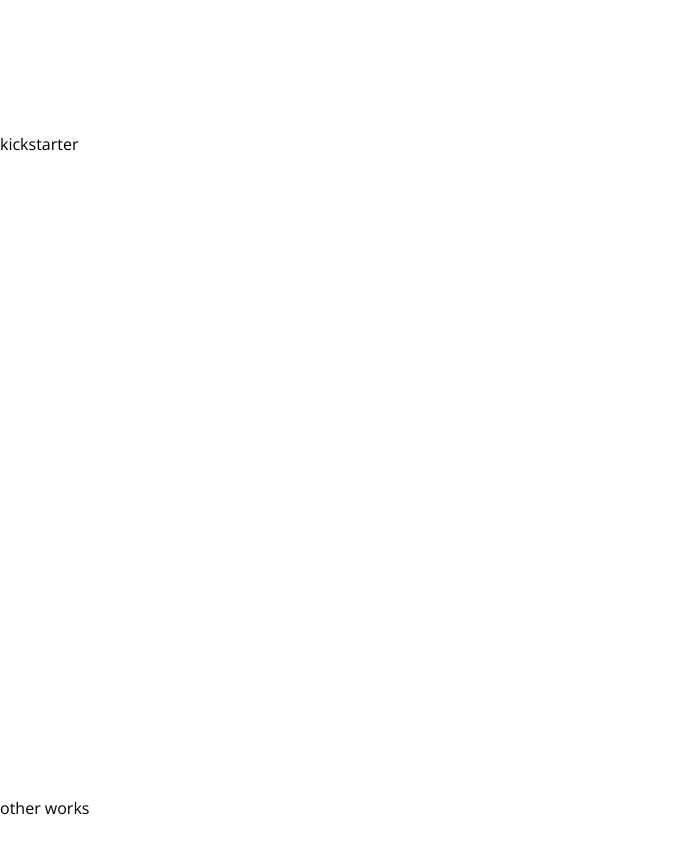
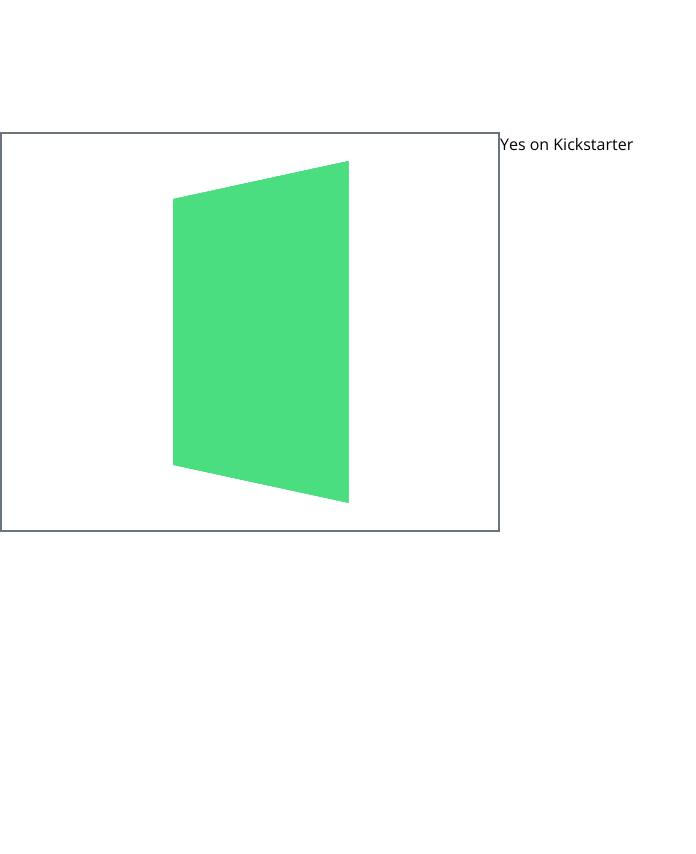
Before and after one commit to skepfusky/art-and-biro-comic-remastered, a Next.js app: page / in a window 1280 px wide. Shown: the part 1860-2714 px from the top of the page, without its empty margins (0-696 px from the left). Built offline with nearby package versions, Linux system fonts and the light colour scheme.

Commit message:
css is pain

```diff
--- /dev/null
+++ b/src/components/home/Kickstarter.module.scss
@@ -0,0 +1,40 @@
+.book-container {
+  @apply border-2 border-gray-500 grid place-items-center w-[500px] h-[400px];
+  transform-style: preserve-3d;
+  perspective: 400px;
+  --book-h: 300px;
+  --book-w: 200px;
+}
+
+.book {
+  position: relative;
+  width: var(--book-w);
+  height: var(--book-h);
+  transform: rotateY(-30deg);
+
+  &::before {
+    content: "";
+    @apply bg-red-400;
+    position: absolute;
+    width: 30px;
+    height: calc(var(--book-h) - 2 * 3px);
+    top: 3px;
+    transform: translateX(calc(var(--book-w) - 50px / 2 - 3px)) rotateY(90deg) translateX(calc(50px / 2));
+  }
+
+  > :first-child {
+    @apply bg-green-400;
+    width: var(--book-w);
+    height: var(--book-h);
+  }
+
+  &::after {
+    content: "";
+    // @apply absolute w-[200px] h-[300px] left-0 bg-green-600;
+    position: absolute;
+    width: 200px;
+    height: 300px;
+    left: 0;
+    transform: translateZ(-50px);
+  }
+}
--- a/src/components/home/kickstarter.tsx
+++ b/src/components/home/kickstarter.tsx
@@ -1,3 +1,20 @@
+import styles from "./Kickstarter.module.scss"
+
 export default function Kickstarter() {
-  return <section>kickstarter</section>
+  return (
+    <section>
+      <div className="flex">
+        <div className={styles["book-container"]}>
+          {/* book-container */}
+          <div className={styles.book}>
+            {/* book */}
+            <div />
+          </div>
+        </div>
+        <article>
+          <h2>Yes on Kickstarter</h2>
+        </article>
+      </div>
+    </section>
+  )
 }
```
